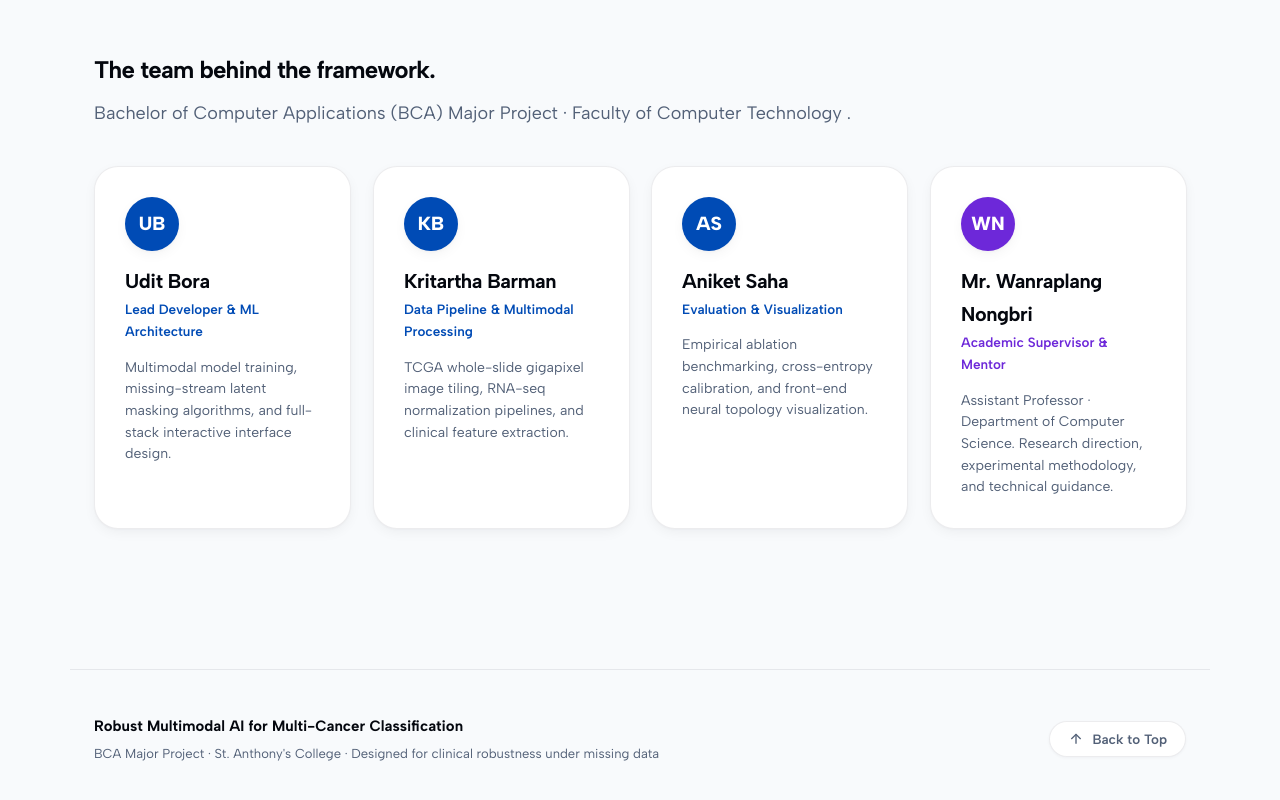
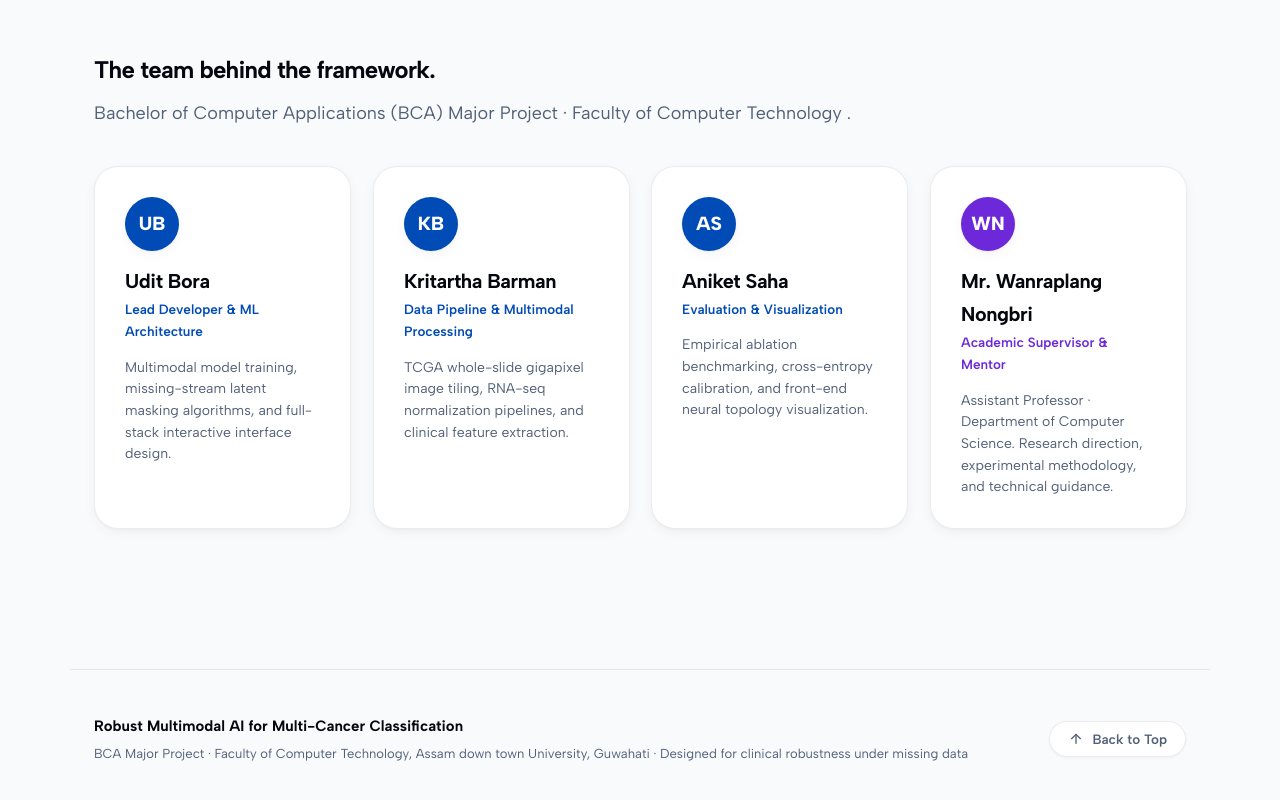
Before and after one commit to ubstorm128/Onic, a plain HTML site: page Code/index.html in a window 1280 px wide. Shown: the part 5577-6377 px from the top of the page. Drawn offline with Linux system fonts and the light colour scheme; no server answers.

Commit message:
docs: update academic credits, institution, and team roles

```diff
--- a/Code/index.html
+++ b/Code/index.html
@@ -582,7 +582,7 @@
   <footer>
     <div class="footer-credits">
       <strong>Robust Multimodal AI for Multi-Cancer Classification</strong>
-      <div class="footer-note">BCA Major Project · St. Anthony's College · Designed for clinical robustness under
+      <div class="footer-note">BCA Major Project · Faculty of Computer Technology, Assam down town University, Guwahati · Designed for clinical robustness under
         missing data</div>
     </div>
     <button class="back-to-top" id="back-to-top" type="button" aria-label="Back to top of page">
```
Also changed, not shown: 2 other files.
